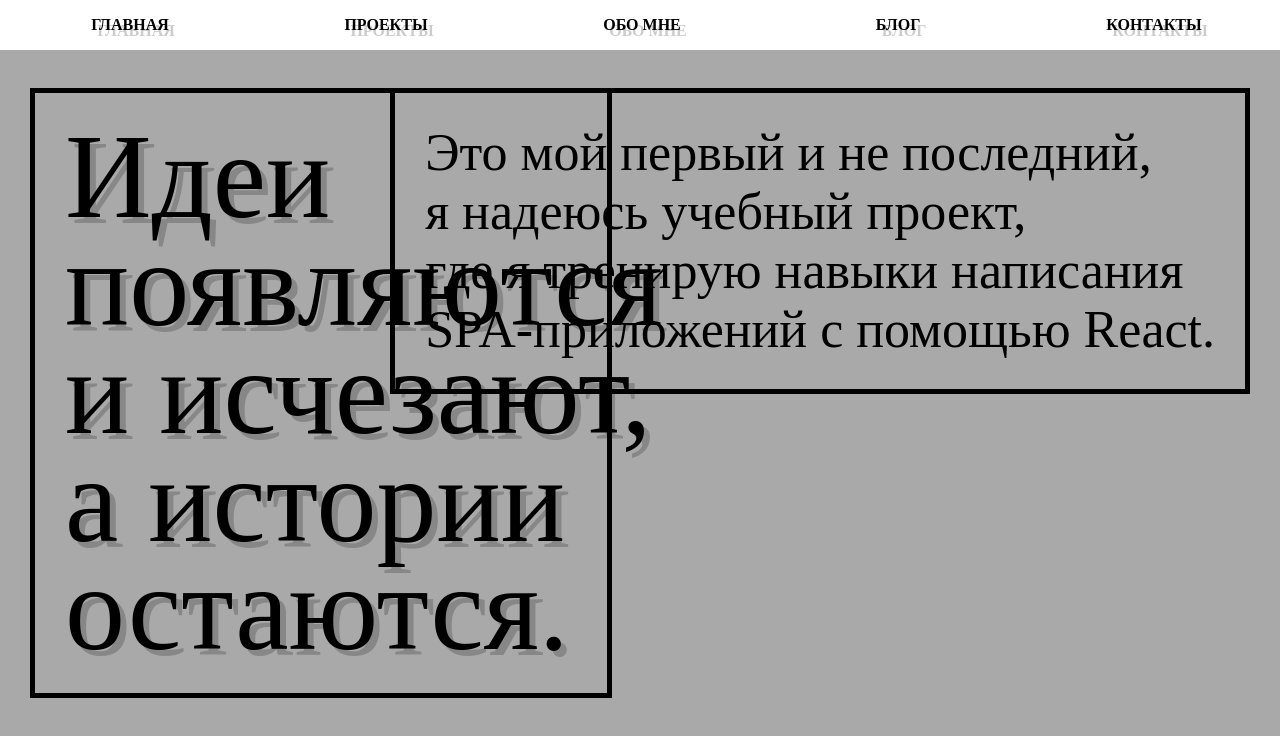
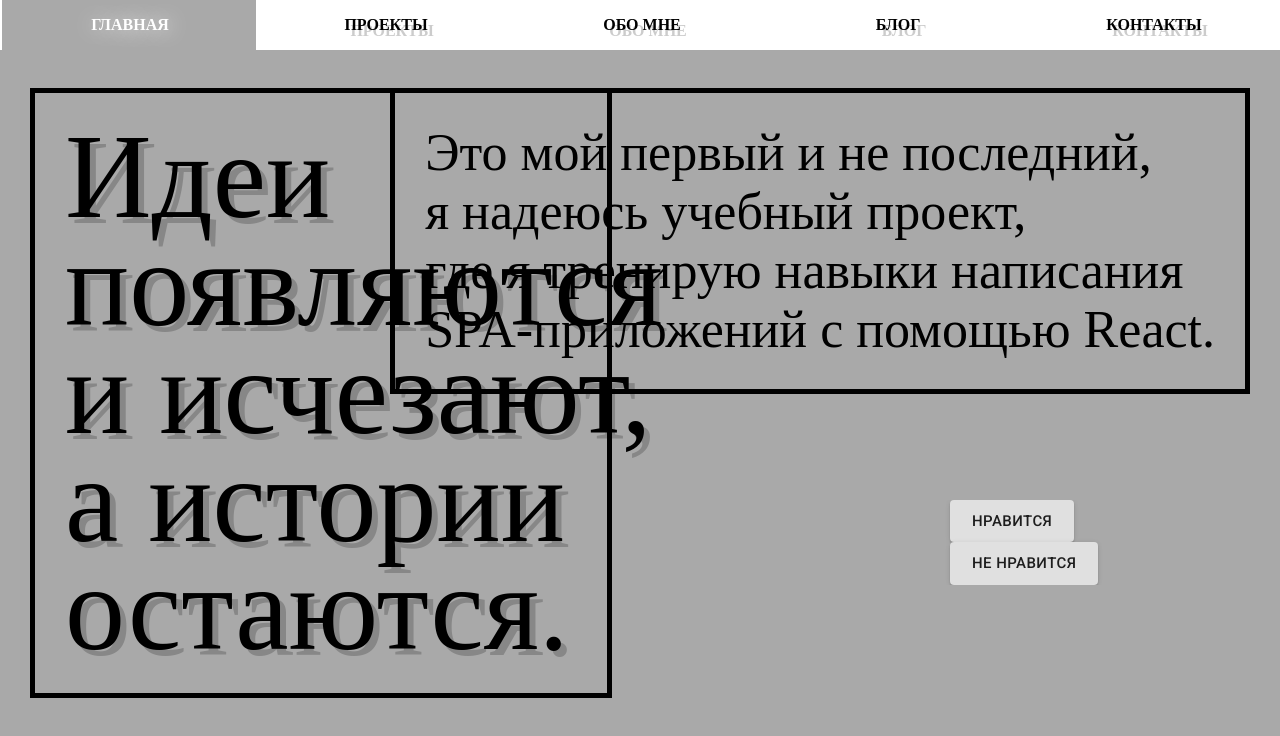
Before and after one commit to superiorite/mysite, a React (Create React App) app: page / in a window 1280 px wide. Shown: the top 736 px of the page. Built offline with nearby package versions, Linux system fonts and the light colour scheme.

Commit message:
Added btns for like/dislike this site

```diff
--- a/src/App.css
+++ b/src/App.css
@@ -75,3 +75,16 @@ a.ddott:hover {
     font-size: 52px;
     margin: 30px;
 }
+
+.btns-like {
+    margin: 50px;
+}
+
+#btns-like {
+    position: absolute;
+    overflow: auto;
+    display: block;
+    top: 500px;
+    left: 900px;
+
+}
--- a/src/App.js
+++ b/src/App.js
@@ -6,7 +6,8 @@ import {
   Route,
   Link
 } from 'react-router-dom';
-import { Button } from '@material-ui/core';
+import Button from '@material-ui/core/Button';
+
 
 
 class App extends React.Component {
@@ -72,9 +73,23 @@ class Menu extends React.Component {
   }
 }
 
+
+
+
 class Home extends React.Component {
   constructor(props) {
     super(props)
+    this.handleClickLike = this.handleClickLike.bind(this)
+    this.handleClickDis = this.handleClickDis.bind(this)
+    this.state = {
+      liked: "",
+    }
+  }
+  handleClickLike() {
+    this.setState({liked: "yes"})
+  }
+  handleClickDis() {
+    this.setState({liked: "no"})
   }
   render() {
     return (
@@ -85,6 +100,26 @@ class Home extends React.Component {
         </div>
         <div id="description">Это мой первый и не последний, <br/>я надеюсь
           учебный проект, <br/> где я тренирую навыки написания <br/> SPA-приложений с помощью React.</div>
+        <div id="btns-like">
+          <span class="btns-like">
+            <Button
+              variant="contained"
+              color={this.state.liked === "yes" ? "primary" : ""}
+              onClick={this.handleClickLike}
+              size="large">
+                Нравится
+            </Button>
+          </span>
+          <span class="btns-like">
+            <Button
+              variant="contained"
+              color={this.state.liked === "no" ? "secondary" : ""}
+              onClick={this.handleClickDis}
+              size="large">
+                Не нравится
+            </Button>
+          </span>
+        </div>
       </div>
     );
   }
```
